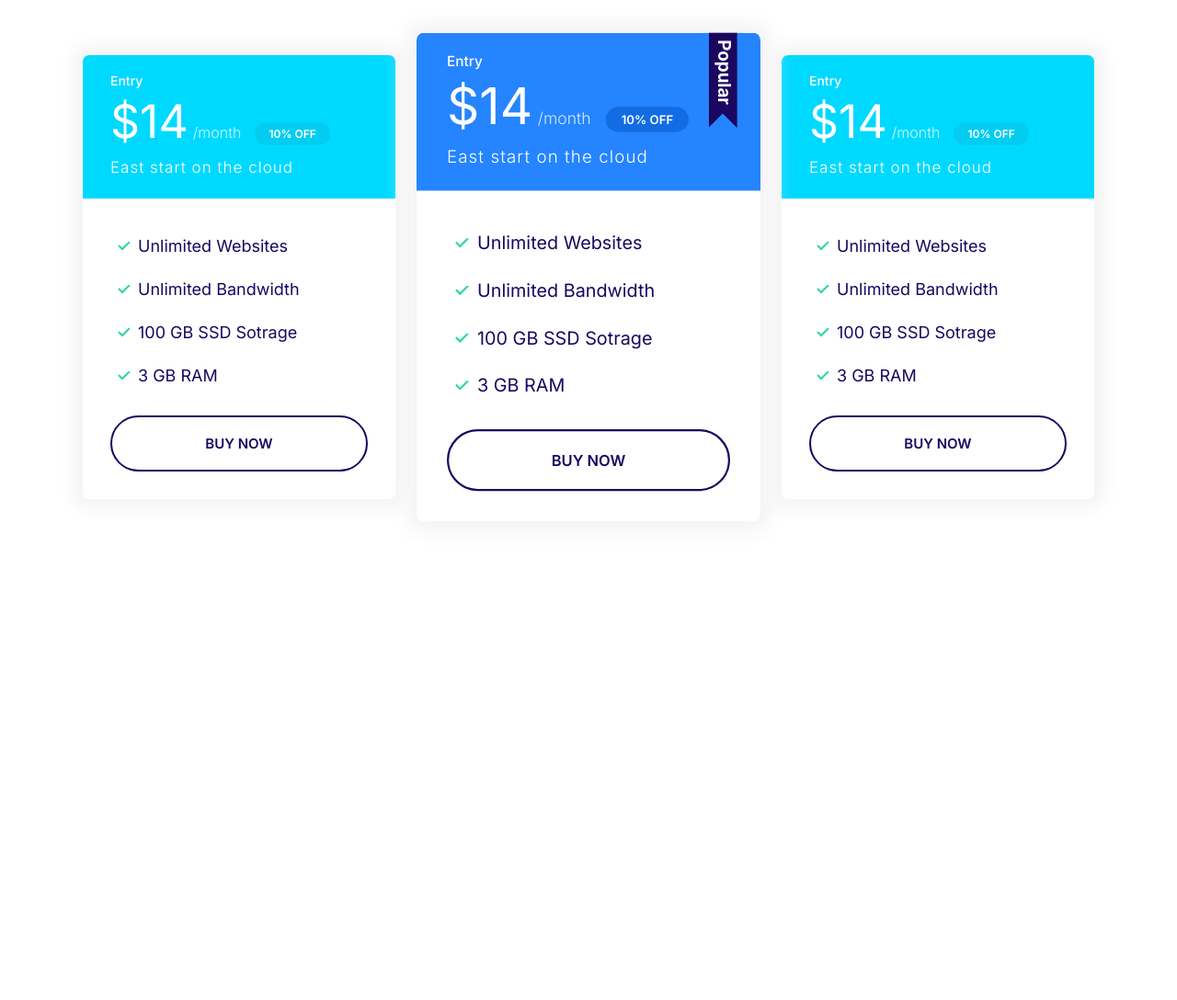
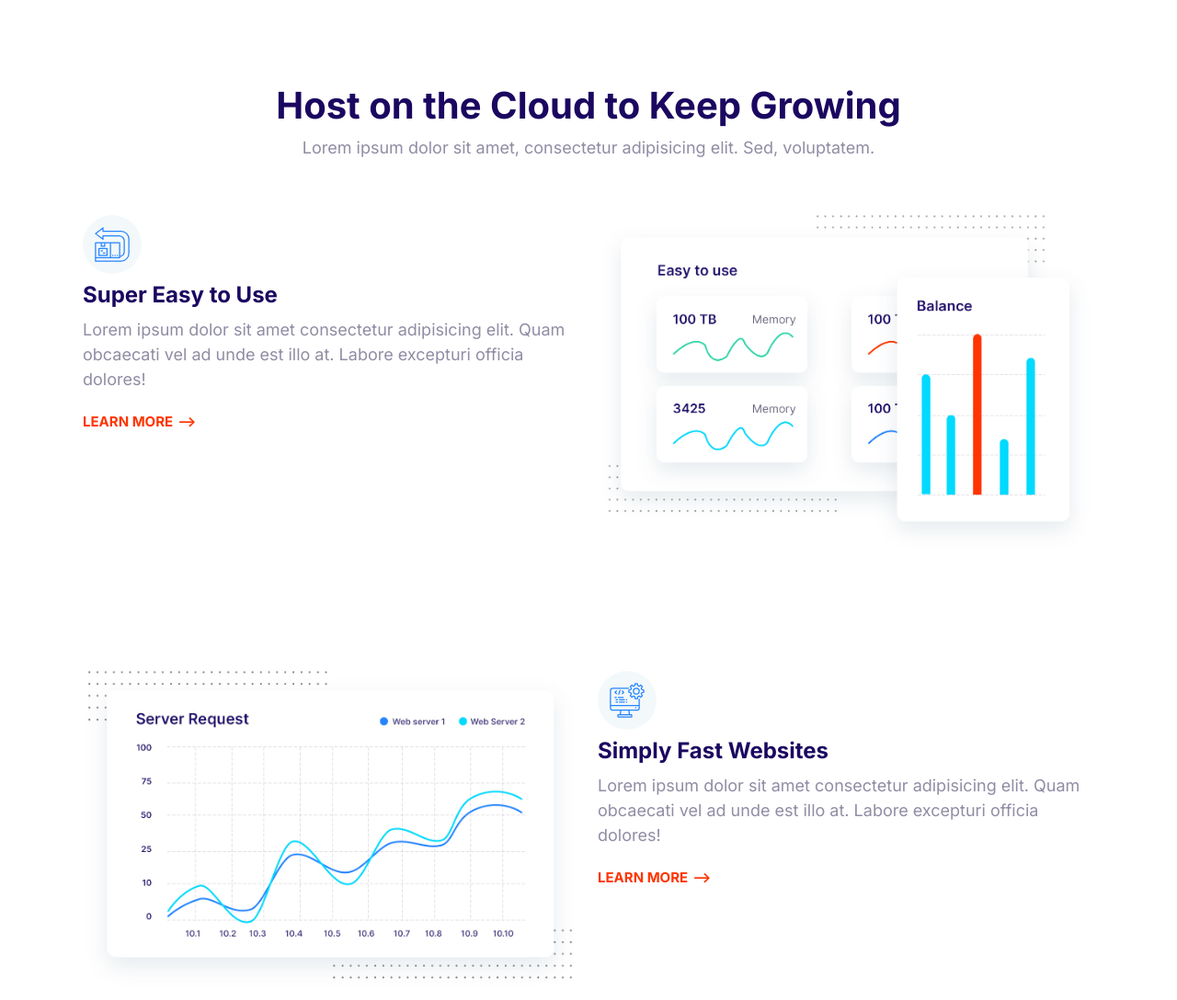
Before and after one commit to Ale-199/Moshify, a plain HTML site: page index.html in a window 1280 px wide. Shown: the top 1088 px of the page at 92% size. Before the commit the page ends 800 px from the top, so only its background shows below. Drawn offline with Linux system fonts and the light colour scheme.

Commit message:
Building the feature block

```diff
--- a/CSS/styles.css
+++ b/CSS/styles.css
@@ -1,3 +1,9 @@
+/*
+OOCSS -- Object-Oriented CSS
+https://www.hongkiat.com/blog/basics-of-object-oriented-css/
+
+*/
+
 /*
 The CSS :root pseudo-class selector is used to select the highest-level
 parent of a given specification. In the HTML specification, the :root is
@@ -966,3 +972,38 @@ Tagline for hero component
   max-width: 500px;
   margin: 0 auto;
 }
+
+
+/*--------------------------------------------------------------------------------------------------------------------*/
+/* Features Block */
+.feature {
+  /*4rem of gap for rows and two rem for columns*/
+  gap: 4rem 2rem;
+  margin: 12rem 0;
+}
+
+/*we can use pseufo class selectors to target the first feature. So we want to grab the first feature so we say
+first of type and overwrite the top margin*/
+.feature:first-of-type {
+  margin-top: 6rem;
+}
+
+.feature__heading {
+  margin: 1rem 0;
+}
+
+/*now the image responsive great*/
+.feature__image {
+  width: 100%;
+}
+
+@media screen and (min-width: 768px) {
+  /*define a role and target every second feature*/
+  /*with this we are going to select the second, the fourth, the sixth feature and so on.*
+  Then we ate going to target feature content. swap the order and set it to two.By default, the order of content is one, because in our markup, we have added the
+  content first, and then the image. So now by setting the order of the content to two, the image will take up the position of the first item in the grid.*/
+  /*using this kind of way when using the grid as a container*/
+  .feature:nth-of-type(even) .feature__content {
+    order: 2;
+  }
+}
--- a/index.html
+++ b/index.html
@@ -15,70 +15,122 @@
     <link rel="stylesheet" href="CSS/styles.css" />
   </head>
   <body>
-    <section class="block container block-plans">
-      <div class="grid grid--1x3">
-        <div class="plan">
-          <div class="card card--secondary">
-            <header class="card__header">
-              <h3 class="plan__name">Entry</h3>
-              <span class="plan__price">$14</span>
-              <span class="plan__billing-cycle">/month</span>
-              <span class="badge badge--secondary badge--small">10% OFF</span>
-              <span class="plan__description">East start on the cloud</span>
-            </header>
-            <div class="card__body">
-              <ul class="list list--tick">
-                <li class="list__item">Unlimited Websites</li>
-                <li class="list__item">Unlimited Bandwidth</li>
-                <li class="list__item">100 GB SSD Sotrage</li>
-                <li class="list__item">3 GB RAM</li>
-              </ul>
-              <button class="btn btn--outline btn--block">Buy Now</button>
-            </div>
-          </div>
+    <section class="block container">
+      <header class="block__header">
+        <h2>Host on the Cloud to Keep Growing</h2>
+        <p>
+          Lorem ipsum dolor sit amet, consectetur adipisicing elit. Sed, voluptatem.
+        </p>
+      </header>
+      <!--With the article element, we can represent any independent, self contained piece of contnent-->
+      <!--organizing this classes in a logical manner. So first, we start with more generic classes, then we add more specific classes.-->
+      <article class="grid grid--1x2 feature">
+        <div class="feature__content">
+          <span class="icon-container">
+            <svg class="icon icon--primary">
+              <use xlink:href="images/sprite.svg#easy"></use>
+            </svg>
+          </span>
+          <h3 class="feature__heading">Super Easy to Use</h3>
+          <p>
+            Lorem ipsum dolor sit amet consectetur adipisicing elit. Quam obcaecati
+            vel ad unde est illo at. Labore excepturi officia dolores!
+          </p>
+          <a href="#" class="link-arrow">Learn More</a>
         </div>
-        <div class="plan plan--popular">
-          <div class="card card--primary">
-            <header class="card__header">
-              <h3 class="plan__name">Entry</h3>
-              <span class="plan__price">$14</span>
-              <span class="plan__billing-cycle">/month</span>
-              <span class="badge badge--primary badge--small">10% OFF</span>
-              <span class="plan__description">East start on the cloud</span>
-            </header>
-            <div class="card__body">
-              <ul class="list list--tick">
-                <li class="list__item">Unlimited Websites</li>
-                <li class="list__item">Unlimited Bandwidth</li>
-                <li class="list__item">100 GB SSD Sotrage</li>
-                <li class="list__item">3 GB RAM</li>
-              </ul>
-              <button class="btn btn--outline btn--block">Buy Now</button>
-            </div>
-          </div>
+        <picture>
+          <source
+            type="image/webp"
+            srcset="images/easy.webp 1x, images/easy@2x.webp 2x"
+          />
+          <source
+            type="image/jpg"
+            srcset="images/easy.jpg 1x, images/easy@2x.jpg 2x"
+          />
+          <img class="feature__image" src="images/easy@2x.jpg" alt="" />
+        </picture>
+      </article>
+      <article class="grid grid--1x2 feature">
+        <div class="feature__content">
+          <span class="icon-container">
+            <svg class="icon icon--primary">
+              <use xlink:href="images/sprite.svg#computer"></use>
+            </svg>
+          </span>
+          <h3 class="feature__heading">Simply Fast Websites</h3>
+          <p>
+            Lorem ipsum dolor sit amet consectetur adipisicing elit. Quam obcaecati
+            vel ad unde est illo at. Labore excepturi officia dolores!
+          </p>
+          <a href="#" class="link-arrow">Learn More</a>
         </div>
-        <div class="plan">
-          <div class="card card--secondary">
-            <header class="card__header">
-              <h3 class="plan__name">Entry</h3>
-              <span class="plan__price">$14</span>
-              <span class="plan__billing-cycle">/month</span>
-              <span class="badge badge--secondary badge--small">10% OFF</span>
-              <span class="plan__description">East start on the cloud</span>
-            </header>
-            <div class="card__body">
-              <ul class="list list--tick">
-                <li class="list__item">Unlimited Websites</li>
-                <li class="list__item">Unlimited Bandwidth</li>
-                <li class="list__item">100 GB SSD Sotrage</li>
-                <li class="list__item">3 GB RAM</li>
-              </ul>
-              <button class="btn btn--outline btn--block">Buy Now</button>
-            </div>
-          </div>
+        <picture>
+          <source
+            type="image/webp"
+            srcset="images/fast.webp 1x, images/fast@2x.webp 2x"
+          />
+          <source
+            type="image/jpg"
+            srcset="images/fast.jpg 1x, images/fast@2x.jpg 2x"
+          />
+          <img class="feature__image" src="images/fast@2x.jpg" alt="" />
+        </picture>
+      </article>
+      <article class="grid grid--1x2 feature">
+        <div class="feature__content">
+          <span class="icon-container">
+            <svg class="icon icon--primary">
+              <use xlink:href="images/sprite.svg#wordpress"></use>
+            </svg>
+          </span>
+          <h3 class="feature__heading">Wordpress Made Easy</h3>
+          <p>
+            Lorem ipsum dolor sit amet consectetur adipisicing elit. Quam obcaecati
+            vel ad unde est illo at. Labore excepturi officia dolores!
+          </p>
+          <a href="#" class="link-arrow">Learn More</a>
         </div>
-      </div>
+        <picture>
+          <source
+            type="image/webp"
+            srcset="images/wordpress.webp 1x, images/wordpress@2x.webp 2x"
+          />
+          <source
+            type="image/jpg"
+            srcset="images/wordpress.jpg 1x, images/wordpress@2x.jpg 2x"
+          />
+          <img class="feature__image" src="images/wordpress@2x.jpg" alt="" />
+        </picture>
+      </article>
+      <article class="grid grid--1x2 feature">
+        <div class="feature__content">
+          <span class="icon-container">
+            <svg class="icon icon--primary">
+              <use xlink:href="images/sprite.svg#clock"></use>
+            </svg>
+          </span>
+          <h3 class="feature__heading">24/7 Expert Support</h3>
+          <p>
+            Lorem ipsum dolor sit amet consectetur adipisicing elit. Quam obcaecati
+            vel ad unde est illo at. Labore excepturi officia dolores!
+          </p>
+          <a href="#" class="link-arrow">Learn More</a>
+        </div>
+        <picture>
+          <source
+            type="image/webp"
+            srcset="images/support.webp 1x, images/support@2x.webp 2x"
+          />
+          <source
+            type="image/jpg"
+            srcset="images/support.jpg 1x, images/support@2x.jpg 2x"
+          />
+          <img class="feature__image" src="images/support@2x.jpg" alt="" />
+        </picture>
+      </article>
     </section>
+
+
 
     <script src="js/main.js"></script>
   </body>
```
Also changed, not shown: components/block-features.html (added, +112 -0 lines), images/easy.jpg (added), images/easy.webp (added), images/easy@2x.jpg (added), images/easy@2x.webp (added), images/fast.jpg (added), images/fast.webp (added), images/fast@2x.jpg (added), images/fast@2x.webp (added), images/support.jpg (added), images/support.webp (added), images/support@2x.jpg (added), images/support@2x.webp (added), images/wordpress.jpg (added), 3 more files.
